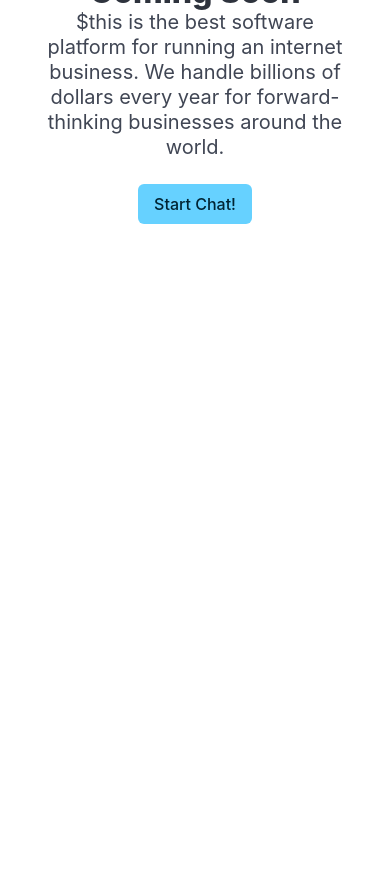
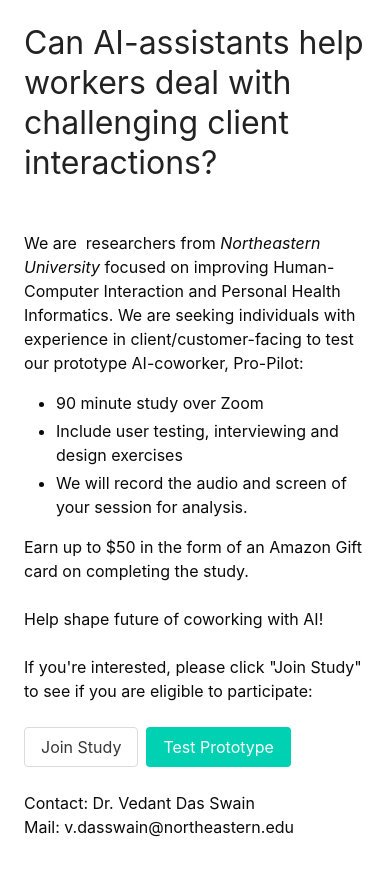
Before and after one commit to vedantswain/care-pilot, a Flask app: page / in a window 390 px wide. Shown: the part 323-1199 px from the top of the page. Before the commit the page ends 547 px from the top, so only its background shows below. Run offline with Flask 3, Linux system fonts and the light colour scheme; parts of the project's set-up code (start-up, migrations or seed data) failed here and were passed over; some libraries are stand-ins or nearby versions.

Commit message:
Landing page needs to reflect same graphics as screener and point to qualtrics

```diff
--- a/templates/landing.html
+++ b/templates/landing.html
@@ -8,96 +8,104 @@
 </script>
 
 <head>
-    <!-- <meta charset="utf-8">
-    <meta http-equiv="X-UA-Compatible" content="IE=edge">
-    <meta name="viewport" content="width=device-width, initial-scale=1">
-    <title>Landing - Free Bulma template</title>
-    <link rel="shortcut icon" href="../images/fav_icon.png" type="image/x-icon">
-    <link rel="stylesheet" href="https://maxcdn.bootstrapcdn.com/font-awesome/4.7.0/css/font-awesome.min.css">
-    <link href="https://fonts.googleapis.com/css?family=Open+Sans:300,400,700" rel="stylesheet"> -->
     <!-- Bulma Version 1-->
-    <link rel="stylesheet" href="https://unpkg.com/bulma@1.0.0/css/bulma.min.css" />
-    <!-- <link rel="stylesheet" type="text/css" href="../css/landing.css"> -->
+    <title>Pro-Pilot Prototype</title>
+    <meta name="viewport" content="width=device-width, initial-scale=1.0">
+    <link rel="stylesheet" href="https://cdn.jsdelivr.net/npm/bulma@0.8.1/css/bulma.min.css">
+    <link rel="stylesheet" href="https://cdnjs.cloudflare.com/ajax/libs/font-awesome/6.0.0-beta3/css/all.min.css">
+    <style>
+        .mobile-only {
+            display: none;
+        }
+        @media(max-width: 500px) {
+          .mobile-only {
+          display: block;
+            }
+          .mobile-remove {
+            display: none;
+          }
+        }
+    </style>
 </head>
 
 <body>
-    <section class="hero is-fullheight">
-        <!-- <div class="hero-head">
-            <nav class="navbar">
-                <div class="container">
-                    <div class="navbar-brand">
-                        <a class="navbar-item" href="../">
-                            <img src="http://bulma.io/images/bulma-type-white.png" alt="Logo">
-                        </a>
-                        <span class="navbar-burger burger" data-target="navbarMenu">
-                            <span></span>
-                            <span></span>
-                            <span></span>
-                        </span>
-                    </div>
-                    <div id="navbarMenu" class="navbar-menu">
-                        <div class="navbar-end">
-                            <span class="navbar-item">
-                                <a class="button is-white is-outlined" href="#">
-                                    <span class="icon">
-                                        <i class="fa fa-home"></i>
-                                    </span>
-                                    <span>Home</span>
-                                </a>
-                            </span>
-                            <span class="navbar-item">
-                                <a class="button is-white is-outlined" href="#">
-                                    <span class="icon">
-                                        <i class="fa fa-superpowers"></i>
-                                    </span>
-                                    <span>Examples</span>
-                                </a>
-                            </span>
-                            <span class="navbar-item">
-                                <a class="button is-white is-outlined" href="#">
-                                    <span class="icon">
-                                        <i class="fa fa-book"></i>
-                                    </span>
-                                    <span>Documentation</span>
-                                </a>
-                            </span>
-                            <span class="navbar-item">
-                                <a class="button is-white is-outlined" href="https://github.com/BulmaTemplates/bulma-templates/blob/master/templates/landing.html">
-                                    <span class="icon">
-                                        <i class="fa fa-github"></i>
-                                    </span>
-                                    <span>View Source</span>
-                                </a>
-                            </span>
+    <section class="hero is-white is-fullheight">
+
+        <div class="hero-body">
+
+            <div class="container">
+                <div class="columns  is-vcentered reverse-columns">
+                    <div class="column
+                      is-5-desktop
+                      is-5-widescreen
+                      is-5-fullhd ">
+
+                        <div class="block mobile-only">
+                            <figure class="image is-5by4">
+                                <img src="{{url_for('static', filename='pro-graphic.png')}}">
+                            </figure>
+                        </div>
+
+                        <h2 class="subtitle subtitled is-3 mb-6">
+                            Can AI-assistants help workers deal with challenging client interactions?
+                        </h2>
+                        <div class="content">
+                            <p style="text-align: left;">We are&nbsp; researchers from <em>Northeastern University</em> focused on improving Human-Computer Interaction and Personal Health Informatics.&nbsp;We are seeking individuals with experience in client/customer-facing to test our prototype AI-coworker, Pro-Pilot:</p>
+
+                            <ul>
+                                <li>90 minute study over Zoom&nbsp;</li>
+                                <li>Include user testing, interviewing and design exercises</li>
+                                <li>We will record the audio and screen of your session for analysis.</li>
+                            </ul>
+                                 Earn up to $50 in the form of an Amazon Gift card on completing the study.<br />
+                                <br />
+                                Help shape future of coworking with AI!<br />
+                                <br />
+                                If you&#39;re interested, please click "Join Study" to see if you are eligible to participate:
                         </div>
                     </div>
-                </div>
-            </nav>
-            </div> -->
+                    <div class="column
+                      is-7-desktop
+                      is-7-widescreen
+                      is-6-fullhd is-offset-1-fullhd">
+                        <div class="block mobile-remove">
+                            <figure class="image is-5by4">
+                                <img src="{{url_for('static', filename='pro-graphic.png')}}">
+                            </figure>
+                        </div>
 
-            <div class="hero-body">
-                <div class="container has-text-centered">
-                    <div class="column is-6 is-offset-3">
-                        <h1 class="title">
-                            Coming Soon
-                        </h1>
-                        <h2 class="subtitle">
-                            $this is the best software platform for running an internet business. We handle billions of dollars every year for forward-thinking businesses around the world.
-                        </h2>
-                        <!-- <div class="box"> -->
-                            <!-- <div class="field is-grouped">
-                                <p class="control"> -->
-                                    <a class="button is-info" onclick="startChatSession();">
-                                        Start Chat!
-                                    </a>
-                                <!-- </p>
-                            </div> -->
-                        <!-- </div> -->
+                        <div class="columns">
+
+                            <div class="block column">
+                                <div class="block">
+                                    <div class="buttons">
+                                        <button class="button" onclick=" window.open('https://neu.co1.qualtrics.com/jfe/form/SV_dmtvecyXQvZcNaC','_blank')">Join Study</button>
+                                        <button class="button is-primary" onclick="startChatSession();">Test Prototype</button>
+                                    </div>
+                                </div>
+
+                                Contact: <a href="https://vedantswain.com/">Dr. Vedant Das Swain</a> </br>
+                                Mail: <a href="mailto:v.dasswain@northeastern.edu">v.dasswain@northeastern.edu</a>
+                            </div>
+
+                            <figure class="image column" >
+                                <img src="{{url_for('static', filename='N-Motto Wordmark_RGB_186+K.png')}}"
+                                     style="
+                                    height: 6em;
+                                    width: unset;">
+                            </figure>
+
+                        </div>
                     </div>
+
                 </div>
             </div>
+        </div>
+
 
     </section>
+
+
     <script async type="text/javascript" src="../js/bulma.js"></script>
 </body>
 
```
Also changed, not shown: templates/launch.html (added).
